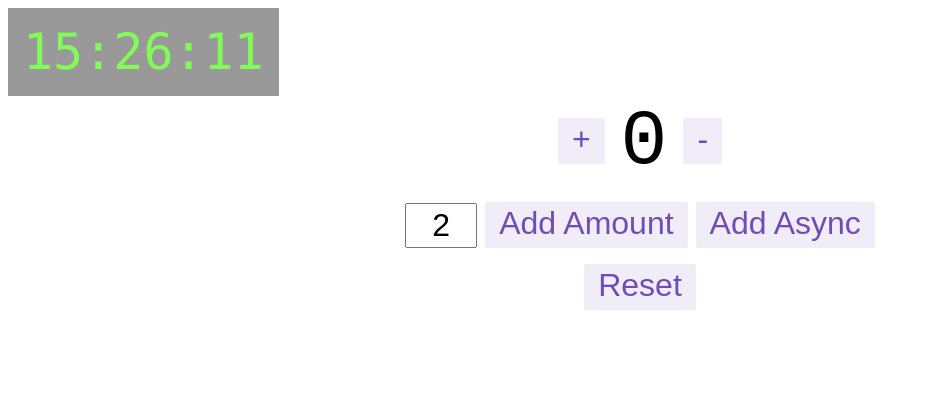
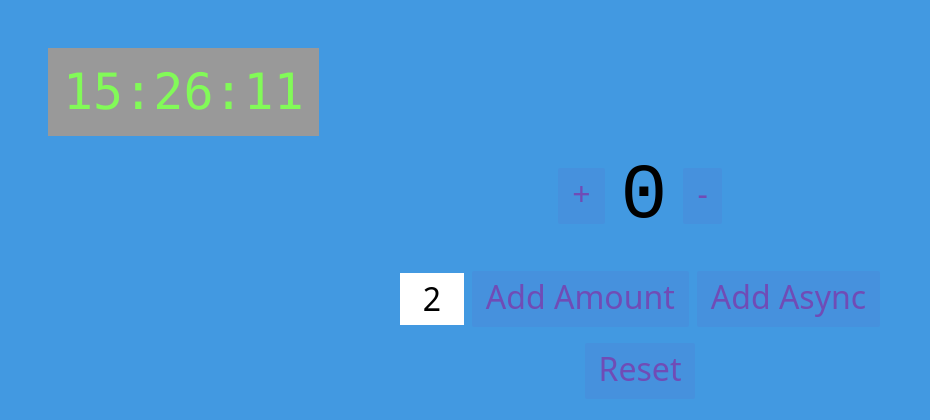
Before and after one commit to TNortnern/scrapsafe-frontend, a Next.js app: page / in a window 1280 px wide. Shown: the top 420 px of the page, without its empty margins (0-930 px from the left). Built offline with nearby package versions, Linux system fonts and the light colour scheme.

Commit message:
initializing

```diff
--- a/package.json
+++ b/package.json
@@ -2,7 +2,7 @@
   "name": "with-redux-toolkit",
   "version": "1.0.0",
   "scripts": {
-    "dev": "next",
+    "dev": "next -p 3001",
     "build": "next build",
     "start": "next start"
   },
@@ -10,9 +10,11 @@
     "@nano-sql/core": "^2.3.7",
     "@reduxjs/toolkit": "^1.3.6",
     "next": "latest",
+    "postcss-preset-env": "^6.7.0",
     "react": "^16.13.1",
     "react-dom": "^16.13.1",
-    "react-redux": "^7.2.0"
+    "react-redux": "^7.2.0",
+    "tailwindcss": "^1.6.2"
   },
   "license": "ISC"
 }
--- a/pages/_app.js
+++ b/pages/_app.js
@@ -1,4 +1,6 @@
 import { Provider } from 'react-redux'
+import "../styles/index.css";
+
 
 import store from '../store'
 
--- a/pages/index.js
+++ b/pages/index.js
@@ -16,6 +16,7 @@ const IndexPage = () => {
     <>
       <Clock />
       <Counter />
+
     </>
   )
 }
--- /dev/null
+++ b/postcss.config.js
@@ -0,0 +1,3 @@
+module.exports = {
+  plugins: ["tailwindcss", "postcss-preset-env"],
+};
--- /dev/null
+++ b/styles/index.css
@@ -0,0 +1,7 @@
+@tailwind base;
+@tailwind components;
+@tailwind utilities;
+
+body {
+  @apply bg-blue-500 p-12;
+}
--- /dev/null
+++ b/tailwind.config.js
@@ -0,0 +1,8 @@
+module.exports = {
+  purge: [],
+  theme: {
+    extend: {},
+  },
+  variants: {},
+  plugins: [],
+}
```
Also changed, not shown: 1 other file (tests, documents, lock files or other folders).
